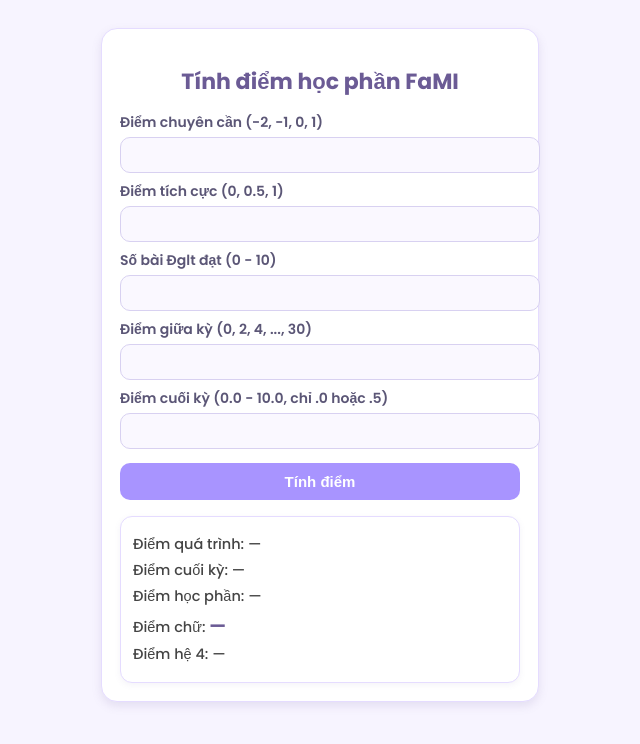
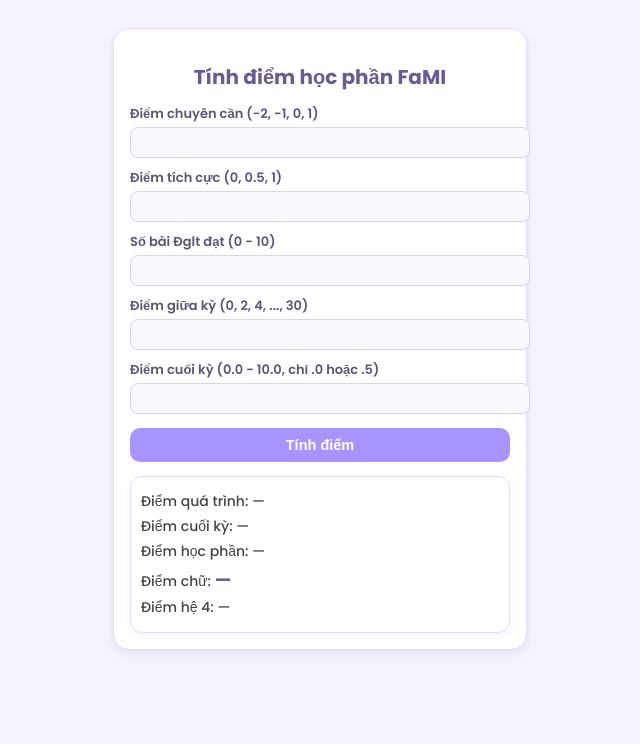
Before and after one commit to Chi2411/tinh-diem-hp-, a plain HTML site: page index.html in a window 1280 px wide. Shown: the whole page, without its empty margins (320-960 px from the left). Drawn offline with Linux system fonts and the light colour scheme.

Commit message:
Update style.css

```diff
--- a/style.css
+++ b/style.css
@@ -13,9 +13,9 @@ body {
 /* Khung chính – responsive */
 .container {
     width: 100%;
-    max-width: 400px;        /* Giới hạn tối đa */
+    max-width: 380px;       /* Giảm nhẹ để gọn hơn */
     background: #fff;
-    padding: 18px;
+    padding: 16px;          /* Giảm padding */
     border-radius: 16px;
     border: 1.5px solid #e5dcff;
     box-shadow: 0 4px 10px rgba(120, 100, 160, 0.15);
@@ -24,31 +24,32 @@ body {
 /* Tiêu đề */
 h2 {
     text-align: center;
-    font-size: 22px;
+    font-size: 20px;        /* Thu nhỏ */
     font-weight: 700;
     color: #6b5b95;
-    margin-bottom: 14px;
+    margin-bottom: 12px;    /* Gọn hơn */
 }
 
-/* Label */
+/* Label (CHỈNH GỌN) */
 .form label {
-    margin-top: 8px;
+    margin-top: 6px;        /* Giảm spacing */
     display: block;
-    font-size: 14px;
+    font-size: 13px;        /* Nhỏ lại */
     font-weight: 600;
     color: #5b5676;
 }
 
-/* Input */
+/* Input (CHỈNH GỌN) */
 input {
     width: 100%;
-    padding: 9px;
-    border-radius: 10px;
-    border: 1.6px solid #d8d1f1;
+    padding: 7px 9px;       /* Nhỏ hơn */
+    border-radius: 8px;     /* Bo ít lại để gọn hơn */
+    border: 1.4px solid #d8d1f1;
     background: #faf8ff;
-    margin-top: 4px;
+    margin-top: 3px;
+    margin-bottom: 4px;     /* Khoảng cách gọn lại */
     font-weight: 600;
-    font-size: 14px;
+    font-size: 13.5px;
     transition: 0.2s;
 }
 
@@ -61,13 +62,13 @@ input:focus {
 /* Button */
 button {
     width: 100%;
-    padding: 10px;
+    padding: 9px;           /* Gọn hơn 1 chút */
     border-radius: 10px;
-    margin-top: 14px;
+    margin-top: 10px;
     background: #a894ff;
     border: none;
     color: white;
-    font-size: 15px;
+    font-size: 14.5px;
     font-weight: 600;
     cursor: pointer;
     transition: 0.2s;
@@ -79,8 +80,8 @@ button:hover {
 
 /* Khung kết quả */
 #kq {
-    margin-top: 16px;
-    padding: 12px;
+    margin-top: 14px;
+    padding: 10px;          /* Thu nhỏ padding */
     border-radius: 12px;
     background: #ffffff;
     border: 1.5px solid #e5dcff;
@@ -89,8 +90,8 @@ button:hover {
 
 /* Dòng kết quả */
 #kq p {
-    margin: 5px 0;
-    font-size: 14.5px;
+    margin: 4px 0;
+    font-size: 14px;
     font-weight: 500;
 }
 
@@ -108,16 +109,16 @@ button:hover {
     }
 
     .container {
-        padding: 14px;
+        padding: 12px;
         border-radius: 14px;
     }
 
     h2 {
-        font-size: 20px;
+        font-size: 19px;
     }
 
     button {
-        font-size: 14.5px;
-        padding: 9px;
+        font-size: 14px;
+        padding: 8px;
     }
 }
```
